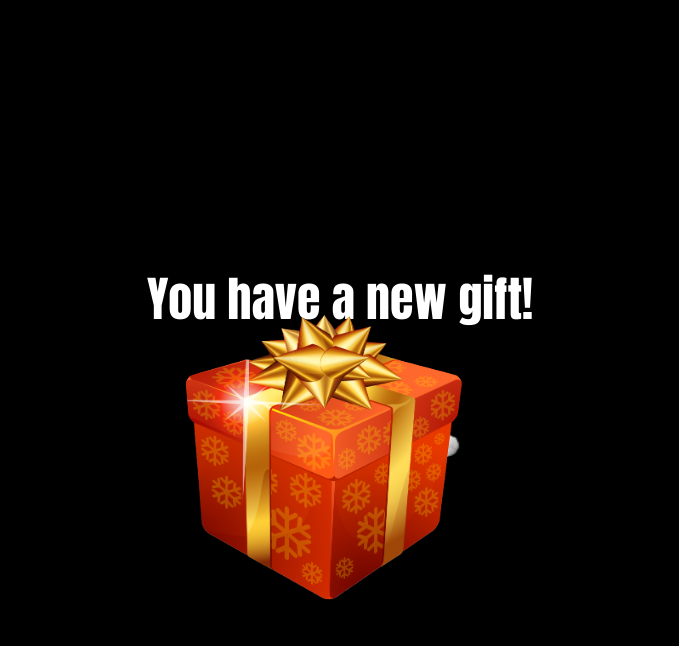
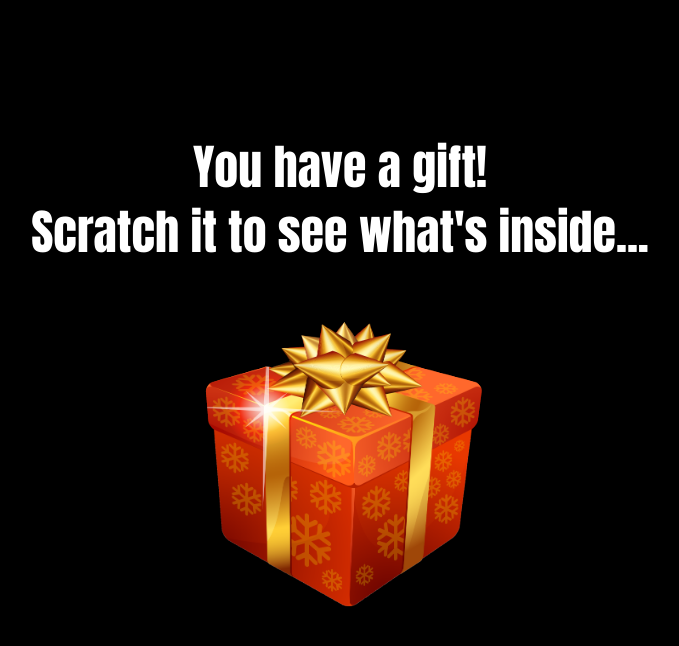
Before and after one commit to QuantGeekDev/abusrd-xmas-component, a React (Vite) app: page / in a window 1280 px wide. Shown: the top 646 px of the page, without its empty margins (300-979 px from the left). Built offline with nearby package versions, Linux system fonts and the light colour scheme.

Commit message:
Fix distorted blowfish due to css position errors

```diff
--- a/src/components/App/App.tsx
+++ b/src/components/App/App.tsx
@@ -1,13 +1,14 @@
 import { ToastContainer } from "react-toastify"
-import GiftFrame from "../GiftFrame/GiftFrame"
 import AppStyled from "./AppStyled"
 import 'react-toastify/dist/ReactToastify.css';
+import Gift from "../GiftComponent/Gift";
 
 const App = () =>{
   return <AppStyled className="app">
   <ToastContainer/>
-  <span className="app__tag">You have a new gift!</span>
-    <GiftFrame/>
+  <span className="app__tag">You have a gift! </span>
+  <span className="app__tag">Scratch it to see what's inside... </span>
+    <Gift/>
   </AppStyled>
 }
 export default App
--- a/src/components/App/AppStyled.ts
+++ b/src/components/App/AppStyled.ts
@@ -1,9 +1,11 @@
 import styled from "styled-components"
 
 const AppStyled = styled.main`
+position: relative;
 display: flex;
 flex-direction: column;
 background-color: #000;
+text-align: center;
 justify-content: center;
 align-items: center;
 height: 100vh;
@@ -11,10 +13,10 @@ padding: 10px;
 .app {
 
   &__tag{
-  padding: 20px;
   justify-self: start;
   color: #fff;
   font-size: 3rem;
+  padding: 5px;
   }
 }
 
--- a/src/components/GiftComponent/Gift.tsx
+++ b/src/components/GiftComponent/Gift.tsx
@@ -1,15 +1,38 @@
 import { useRef, useState, useEffect } from "react";
 import GiftStyled from "./GiftStyled";
 import { toast } from "react-toastify";
+import Kiss from "../Kiss/Kiss";
 
 const Gift = (): React.ReactElement => {
+  interface KissPosition{
+    x: number,
+    y: number
+  }
+
+  const [kisses, setKisses] = useState<KissPosition[]>([] as KissPosition[]);
   const [isScratching, setIsScratching] = useState(false);
   const [scratchedArea, setScratchedArea] = useState(0);
-   const [firstNotification, setFirstNotification] = useState(0);
+  const [firstNotification, setFirstNotification] = useState(0);
 
+  const handleFishClick = () =>{
+    if(!blowfishRef.current){
+      return
+    }
+  const boundary = blowfishRef.current.getBoundingClientRect()
+  if(!boundary){
+    return
+  }
+  const mouthPosition = {
+      x: boundary.left ,
+      y: boundary.top
+    };
+  setKisses([...kisses, mouthPosition]);
+
+};
 
   const giftReference = useRef<HTMLDivElement>(null);
   const canvasReference = useRef<HTMLCanvasElement>(null);
+  const blowfishRef = useRef<HTMLImageElement>(null)
 
   const handleMouseDown = () => {
     setIsScratching(true);
@@ -49,7 +72,7 @@ const Gift = (): React.ReactElement => {
   }, []);
 
  useEffect(() => {
-  const percentageScratchedThreshold = 1.5
+  const percentageScratchedThreshold = 1.2
   if(!canvasReference.current!.width && canvasReference.current!.height ){
     return
   }
@@ -79,7 +102,18 @@ const Gift = (): React.ReactElement => {
         onMouseMove={handleMouseMove}
         onMouseLeave={handleMouseUp}
       ></canvas>
-      <img className="gift__blowfish" src="/images/blowfish.png" onClick={()=>alert("Si pulsas el pez globo pasan cosetes...")} />
+      <img className="gift__blowfish" src="/images/blowfish.png" ref={blowfishRef} onClick={handleFishClick} />
+
+        {kisses.map((kiss, kissIndex) => (
+        <Kiss
+          key={kissIndex}
+          startX={kiss.x}
+          startY={kiss.y}
+          onComplete={() => {
+            setKisses((currentKisses) => currentKisses.filter((_, currentIndex) => currentIndex !== kissIndex));
+          }}
+        />
+      ))}
     </GiftStyled>
   );
 };
--- a/src/components/GiftComponent/GiftStyled.ts
+++ b/src/components/GiftComponent/GiftStyled.ts
@@ -2,24 +2,24 @@ import styled from "styled-components";
 
 const GiftStyled = styled.div`
   position: relative;
-  width: 100%;
-  height: 100%;
+  width: 500px;
+  height: 400px;
+  display: flex;
+  justify-content: center;
+  align-items: center;
 
   .gift {
     &__canvas {
       position: absolute;
-      top: -40px;
-      left: -50px;
       z-index: 2;
     }
 
     &__blowfish {
-      position: absolute;
+      position: relative;
       top: 0;
       left: 0;
       z-index: 1;
-      width: 100%;
-      height: 100%;
+
     }
   }
 `;
--- a/src/components/GiftFrame/GiftFrame.tsx
+++ /dev/null
@@ -1,10 +0,0 @@
-import Gift from "../GiftComponent/Gift"
-import GiftFrameStyled from "./GiftFrameStyled"
-
-const Frame = ():React.ReactElement => {
-return <GiftFrameStyled className="gift-frame">
-  <Gift/>
-</GiftFrameStyled>
-
-}
-export default Frame
--- a/src/components/GiftFrame/GiftFrameStyled.ts
+++ /dev/null
@@ -1,19 +0,0 @@
-import styled from "styled-components"
-
-const GiftFrameStyled = styled.div`
-background-color: #000;
-display: flex;
-align-items: center;
-justify-content: center;
-position: relative;
-height: 25vh;
-width: 30vh;
-border-radius: 10px;
-
-.gift-frame{
-
-
-}
-`
-
-export default GiftFrameStyled
--- /dev/null
+++ b/src/components/Kiss/Kiss.tsx
@@ -0,0 +1,38 @@
+import  { useEffect, useState } from 'react';
+import KissStyled from './KissStyled';
+
+interface KissProps {
+startX: number;
+startY: number;
+onComplete: () => void
+}
+
+const Kiss = ({ startX, startY, onComplete }: KissProps) => {
+  const [position, setPosition] = useState({ x: startX, y: startY });
+
+  useEffect(() => {
+    const interval = setInterval(() => {
+      setPosition((previous) => ({ x: previous.x -2, y: previous.y - 0.5 }));
+    }, 20);
+
+    const timeout = setTimeout(() => {
+      clearInterval(interval);
+      onComplete();
+    }, 2000);
+
+    return () => {
+      clearInterval(interval);
+      clearTimeout(timeout);
+    };
+  }, [startX, startY, onComplete]);
+
+  const {x, y} = position
+
+  return (
+    <KissStyled style={{ left: `${x}px`, top: `${y}px` }}>
+      💋
+    </KissStyled>
+  );
+};
+
+export default Kiss;
--- /dev/null
+++ b/src/components/Kiss/KissStyled.ts
@@ -0,0 +1,8 @@
+import styled from "styled-components"
+
+const KissStyled = styled.span`
+  position: absolute;
+  z-index: 10;
+`;
+
+export default KissStyled
```
